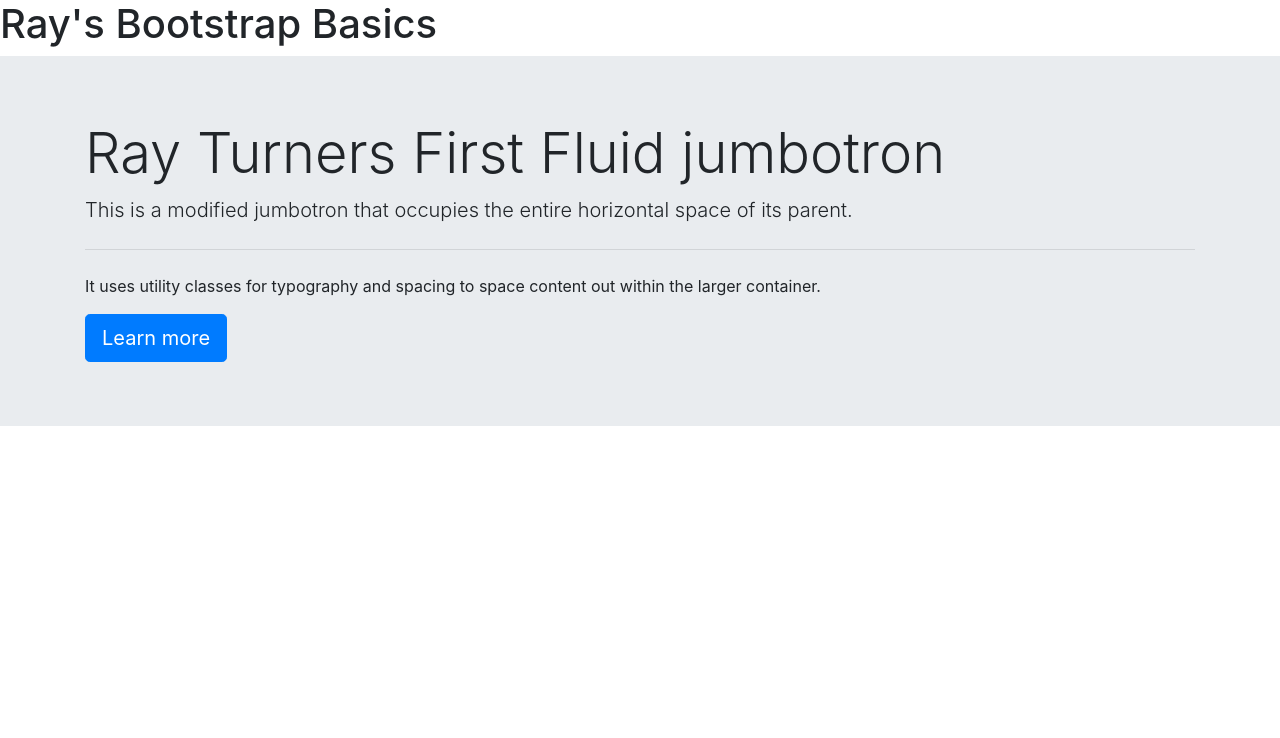
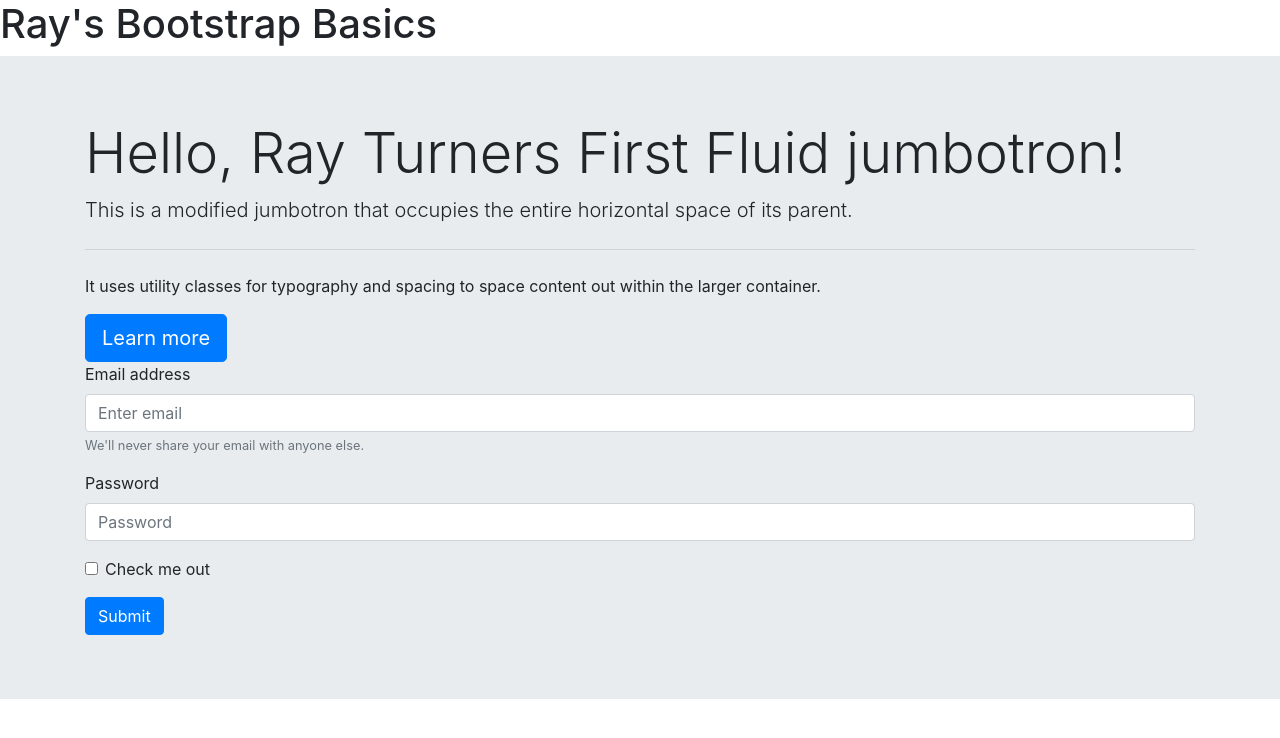
Before and after one commit to raycturner/My-Course-Material, a plain HTML site: page basics.html in a window 1280 px wide. Drawn offline with Linux system fonts and the light colour scheme.

Commit message:
Form-Goup and Form-Control and Fluid Layout

```diff
--- a/basics.html
+++ b/basics.html
@@ -12,12 +12,33 @@
     <h1>Ray's Bootstrap Basics</h1>
     <div class="jumbotron jumbotron-fluid">
   <div class="container">
-    <h1 class="display-4">Ray Turners First Fluid jumbotron</h1>
+    <h1 class="display-4">Hello, Ray Turners First Fluid jumbotron!</h1>
     <p class="lead">This is a modified jumbotron that occupies the entire horizontal space of its parent.</p>
     <hr class="my-4">
   <p>It uses utility classes for typography and spacing to space content out within the larger container.</p>
   <a class="btn btn-primary btn-lg" href="#" role="button">Learn more</a>
+
+<!-- .form-group -->
+<!-- .from-control -->
+
+<form>
+  <div class="form-group">
+    <label for="exampleInputEmail1">Email address</label>
+    <input type="email" class="form-control" id="exampleInputEmail1" aria-describedby="emailHelp" placeholder="Enter email">
+    <small id="emailHelp" class="form-text text-muted">We'll never share your email with anyone else.</small>
   </div>
+  <div class="form-group">
+    <label for="exampleInputPassword1">Password</label>
+    <input type="password" class="form-control" id="exampleInputPassword1" placeholder="Password">
+  </div>
+  <div class="form-group form-check">
+    <input type="checkbox" class="form-check-input" id="exampleCheck1">
+    <label class="form-check-label" for="exampleCheck1">Check me out</label>
+  </div>
+  <button type="submit" class="btn btn-primary">Submit</button>
+</form>
+
+</div>
 
 </body>
 </html>
```
